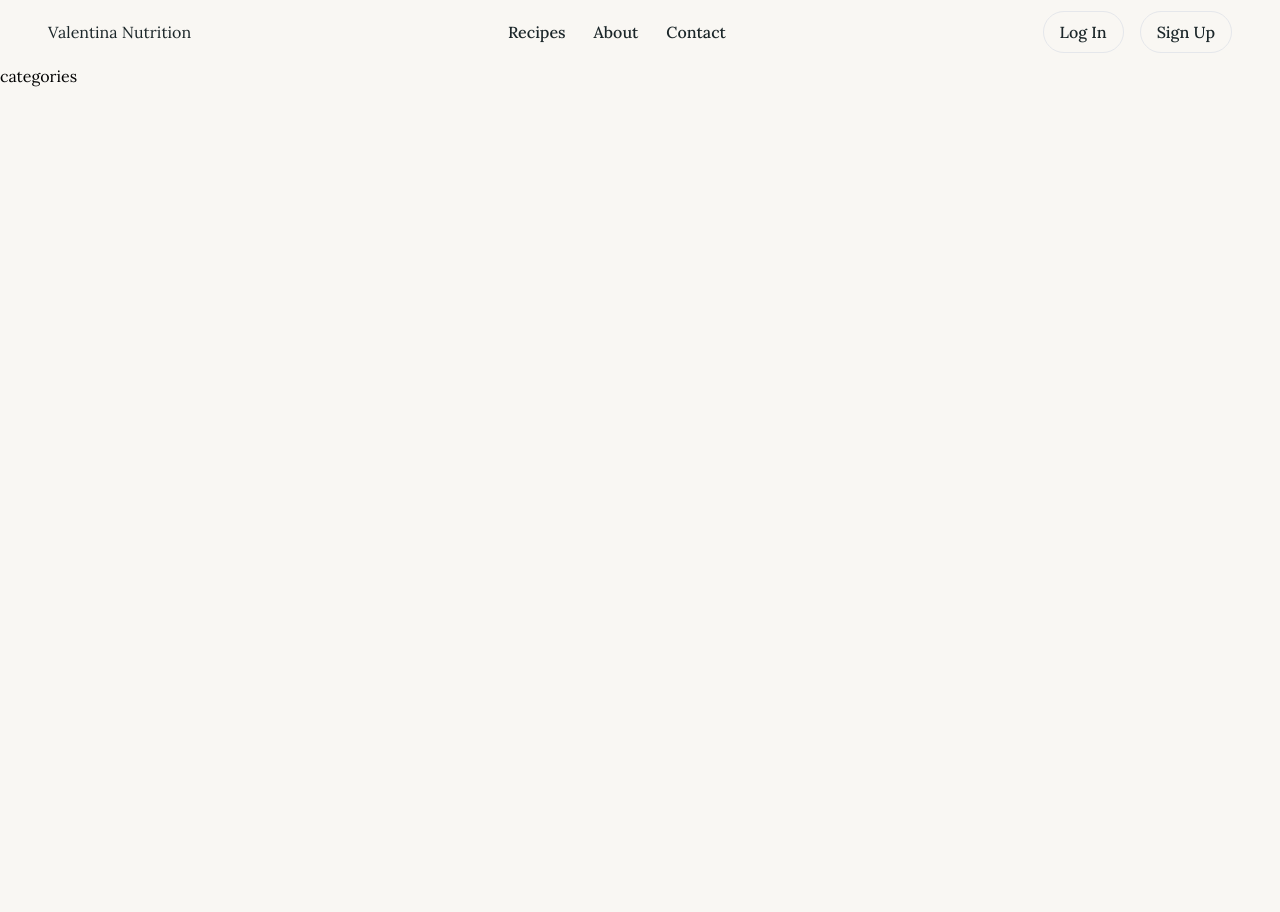
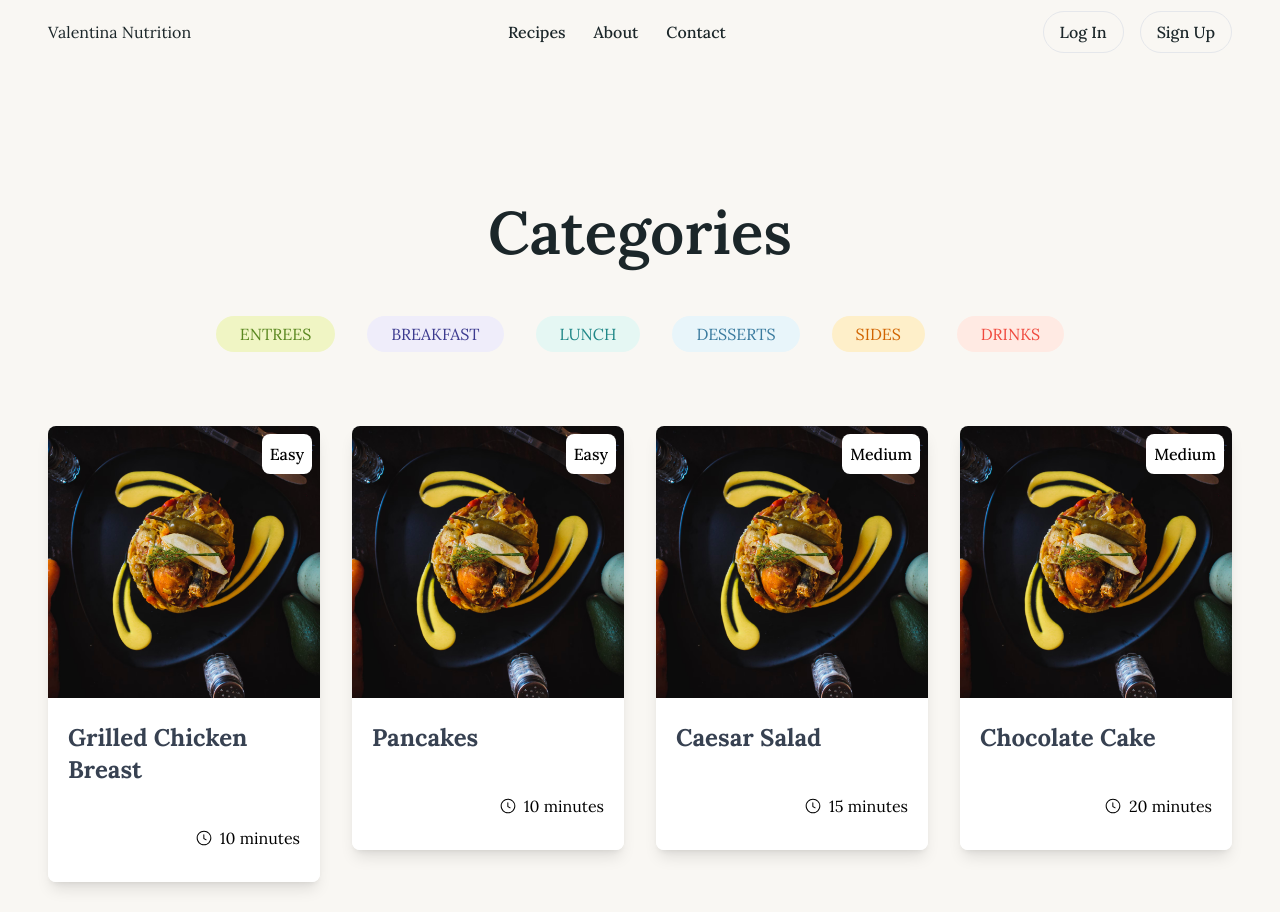
Before and after one commit to engijlr/vn-page, a Next.js app: page /categories in a window 1280 px wide. Shown: the top 912 px of the page. Before the commit the page ends 800 px from the top, so only its background shows below. Built offline with nearby package versions, Linux system fonts and the light colour scheme.

Commit message:
Working on categories page

```diff
--- /dev/null
+++ b/app/[category]/page.tsx
@@ -0,0 +1,33 @@
+import Badge from "@/components/Badge";
+import MealCard from "@/components/MealCard";
+import { CATEGORIES, MEALS } from "@/constants";
+import React from "react";
+
+function page({ params }: { params: { category: string } }) {
+  return (
+    <div className="px-6 lg:px-12 py-20">
+      <h2 className="text-center text-3xl py-10 font-semibold text-secondary sm:text-6xl sm:leading-relaxed capitalize">
+        {params.category}
+      </h2>
+
+      <div className="flex flex-wrap items-center justify-center gap-8">
+        {CATEGORIES.map((item) => (
+          <Badge
+            name={item.type}
+            href={item.href}
+            backgroundColor={item.background}
+            color={item.color}
+          />
+        ))}
+      </div>
+
+      <ul className="mt-20 grid grid-cols-1 md:grid-col-2 lg:grid-cols-3 xl:grid-cols-4 gap-8">
+        {MEALS.map((meal) => (
+          <MealCard meal={meal} key={meal.mealId} />
+        ))}
+      </ul>
+    </div>
+  );
+}
+
+export default page;
--- a/app/categories/page.tsx
+++ /dev/null
@@ -1,7 +0,0 @@
-import React from "react";
-
-function page() {
-  return <div>categories</div>;
-}
-
-export default page;
--- a/app/globals.css
+++ b/app/globals.css
@@ -7,3 +7,8 @@
   --background-start-rgb: 214, 219, 220;
   --background-end-rgb: 255, 255, 255;
 }
+
+body {
+  max-width: 1440px;
+  margin: auto;
+}
--- /dev/null
+++ b/components/MealCard.tsx
@@ -0,0 +1,41 @@
+import Image from "next/image";
+import Link from "next/link";
+import React from "react";
+import Button from "./Button";
+import { GoClock } from "react-icons/go";
+
+function MealCard({ meal }: { meal: meal }) {
+  return (
+    <li className="container mx-auto flex justify-center md:justify-start">
+      <div className="max-w-sm">
+        <div className="bg-white relative shadow-lg hover:shadow-xl transition duration-500 rounded-lg">
+          <Image
+            src={meal.thumbnail_image}
+            alt={meal.name}
+            width={1280}
+            height={720}
+            className="rounded-t-lg"
+          />
+          <div className="py-6 px-5 rounded-lg bg-white">
+            <Link href="#">
+              <p className="text-gray-700 font-bold text-2xl mb-8 hover:text-gray-900 hover:shadow-lg transition duration-300">
+                {meal.name}
+              </p>
+            </Link>
+
+            <div className="flex items-center justify-end py-2 mt-6 gap-2">
+              <GoClock />
+              <span>{meal.prep_time}</span>
+            </div>
+          </div>
+
+          <div className="absolute top-2 right-2 py-2 px-2 bg-white rounded-lg">
+            <span className="font-medium">{meal.difficulty}</span>
+          </div>
+        </div>
+      </div>
+    </li>
+  );
+}
+
+export default MealCard;
--- a/constants/index.ts
+++ b/constants/index.ts
@@ -9,11 +9,158 @@ export const CATEGORIES = [
     type: "entrees",
     color: "#59871f",
     background: "#f0f5c4",
-    href: "/categories",
+    href: "/entrees",
   },
-  { type: "breakfast", color: "#3c3a8f", background: "#efedfa", href: "#" },
-  { type: "lunch", color: "#1f8787", background: "#e5f7f3", href: "#" },
-  { type: "desserts", color: "#397a9e", background: "#e8f5fa", href: "#" },
-  { type: "sides", color: "#d16400", background: "#feefc9", href: "#" },
-  { type: "drinks", color: "#f0493e", background: "#ffeae3", href: "#" },
+  {
+    type: "breakfast",
+    color: "#3c3a8f",
+    background: "#efedfa",
+    href: "/breakfast",
+  },
+  { type: "lunch", color: "#1f8787", background: "#e5f7f3", href: "/lunch" },
+  {
+    type: "desserts",
+    color: "#397a9e",
+    background: "#e8f5fa",
+    href: "/desserts",
+  },
+  { type: "sides", color: "#d16400", background: "#feefc9", href: "/sides" },
+  { type: "drinks", color: "#f0493e", background: "#ffeae3", href: "/drinks" },
 ];
+
+export const MEALS: meal[] = [
+  {
+    mealId: 1,
+    name: "Grilled Chicken Breast",
+    thumbnail_image: "/meal-example.avif",
+    category: "Entrees",
+    instructions:
+      "Season chicken breasts with salt, pepper, and olive oil. Grill over medium heat for 6-7 minutes on each side, or until fully cooked. Let rest before serving.",
+    tags: ["Grilled", "Protein"],
+    ingredients: [
+      { name: "Chicken breast", quantity: "2 pieces" },
+      { name: "Olive oil", quantity: "2 tbsp" },
+      { name: "Salt", quantity: "to taste" },
+      { name: "Black pepper", quantity: "to taste" },
+    ],
+    prep_time: "10 minutes",
+    cook_time: "15 minutes",
+    servings: "2",
+    difficulty: "Easy",
+  },
+  {
+    mealId: 2,
+    name: "Pancakes",
+    thumbnail_image: "/meal-example.avif",
+    category: "Breakfast",
+    instructions:
+      "In a bowl, mix flour, milk, eggs, sugar, and baking powder until smooth. Heat a lightly oiled griddle over medium-high heat. Pour batter onto the griddle, using about 1/4 cup for each pancake. Cook until bubbles form and the edges are dry, then flip and cook until browned on the other side.",
+    tags: ["Sweet", "Quick"],
+    ingredients: [
+      { name: "Flour", quantity: "1 cup" },
+      { name: "Milk", quantity: "1 cup" },
+      { name: "Eggs", quantity: "2" },
+      { name: "Sugar", quantity: "2 tbsp" },
+      { name: "Baking powder", quantity: "1 tbsp" },
+      { name: "Butter", quantity: "for cooking" },
+    ],
+    prep_time: "10 minutes",
+    cook_time: "10 minutes",
+    servings: "4",
+    difficulty: "Easy",
+  },
+  {
+    mealId: 3,
+    name: "Caesar Salad",
+    thumbnail_image: "/meal-example.avif",
+    category: "Lunch",
+    instructions:
+      "In a large bowl, combine romaine lettuce, croutons, and Parmesan cheese. In a separate small bowl, whisk together lemon juice, olive oil, anchovy paste, garlic, Dijon mustard, Worcestershire sauce, and salt. Pour the dressing over the salad and toss to combine. Serve immediately.",
+    tags: ["Salad", "Healthy"],
+    ingredients: [
+      { name: "Romaine lettuce", quantity: "1 head" },
+      { name: "Croutons", quantity: "1 cup" },
+      { name: "Parmesan cheese", quantity: "1/2 cup, grated" },
+      { name: "Lemon juice", quantity: "2 tbsp" },
+      { name: "Olive oil", quantity: "1/4 cup" },
+      { name: "Anchovy paste", quantity: "1 tsp" },
+      { name: "Garlic", quantity: "1 clove, minced" },
+      { name: "Dijon mustard", quantity: "1 tsp" },
+      { name: "Worcestershire sauce", quantity: "1 tsp" },
+      { name: "Salt", quantity: "to taste" },
+    ],
+    prep_time: "15 minutes",
+    cook_time: "0 minutes",
+    servings: "2",
+    difficulty: "Medium",
+  },
+  {
+    mealId: 4,
+    name: "Chocolate Cake",
+    thumbnail_image: "/meal-example.avif",
+    category: "Desserts",
+    instructions:
+      "Preheat oven to 350°F (175°C). In a large bowl, combine flour, sugar, cocoa powder, baking powder, baking soda, and salt. Add eggs, milk, oil, and vanilla extract and mix until smooth. Pour into a greased and floured cake pan. Bake for 30-35 minutes, or until a toothpick inserted into the center comes out clean. Let cool before serving.",
+    tags: ["Sweet", "Baked"],
+    ingredients: [
+      { name: "Flour", quantity: "1 1/2 cups" },
+      { name: "Sugar", quantity: "1 1/2 cups" },
+      { name: "Cocoa powder", quantity: "3/4 cup" },
+      { name: "Baking powder", quantity: "1 1/2 tsp" },
+      { name: "Baking soda", quantity: "1 1/2 tsp" },
+      { name: "Salt", quantity: "1/2 tsp" },
+      { name: "Eggs", quantity: "2" },
+      { name: "Milk", quantity: "1 cup" },
+      { name: "Vegetable oil", quantity: "1/2 cup" },
+      { name: "Vanilla extract", quantity: "2 tsp" },
+    ],
+    prep_time: "20 minutes",
+    cook_time: "35 minutes",
+    servings: "8",
+    difficulty: "Medium",
+  },
+  {
+    mealId: 5,
+    name: "Garlic Mashed Potatoes",
+    thumbnail_image: "/meal-example.avif",
+    category: "Sides",
+    instructions:
+      "Peel and cut potatoes into chunks. Boil in salted water until tender, about 15 minutes. Drain and return to pot. Add butter, milk, and minced garlic. Mash until smooth. Season with salt and pepper to taste.",
+    tags: ["Comfort Food", "Vegetarian"],
+    ingredients: [
+      { name: "Potatoes", quantity: "4 large" },
+      { name: "Butter", quantity: "1/4 cup" },
+      { name: "Milk", quantity: "1/2 cup" },
+      { name: "Garlic", quantity: "3 cloves, minced" },
+      { name: "Salt", quantity: "to taste" },
+      { name: "Black pepper", quantity: "to taste" },
+    ],
+    prep_time: "10 minutes",
+    cook_time: "15 minutes",
+    servings: "4",
+    difficulty: "Easy",
+  },
+  {
+    mealId: 6,
+    name: "Mojito",
+    thumbnail_image: "/meal-example.avif",
+    category: "Drinks",
+    instructions:
+      "In a glass, muddle mint leaves with sugar and lime juice. Add rum and fill the glass with ice. Top with soda water and stir gently. Garnish with a mint sprig and a lime wedge.",
+    tags: ["Cocktail", "Refreshing"],
+    ingredients: [
+      { name: "Mint leaves", quantity: "10 leaves" },
+      { name: "Sugar", quantity: "2 tsp" },
+      { name: "Lime juice", quantity: "1 oz" },
+      { name: "White rum", quantity: "2 oz" },
+      { name: "Soda water", quantity: "to top" },
+      { name: "Ice", quantity: "as needed" },
+      { name: "Mint sprig", quantity: "for garnish" },
+      { name: "Lime wedge", quantity: "for garnish" },
+    ],
+    prep_time: "5 minutes",
+    cook_time: "0 minutes",
+    servings: "1",
+    difficulty: "Easy",
+  },
+];
```
Also changed, not shown: types/index.ts (added, +18 -0 lines), public/meal-example.avif (added).
